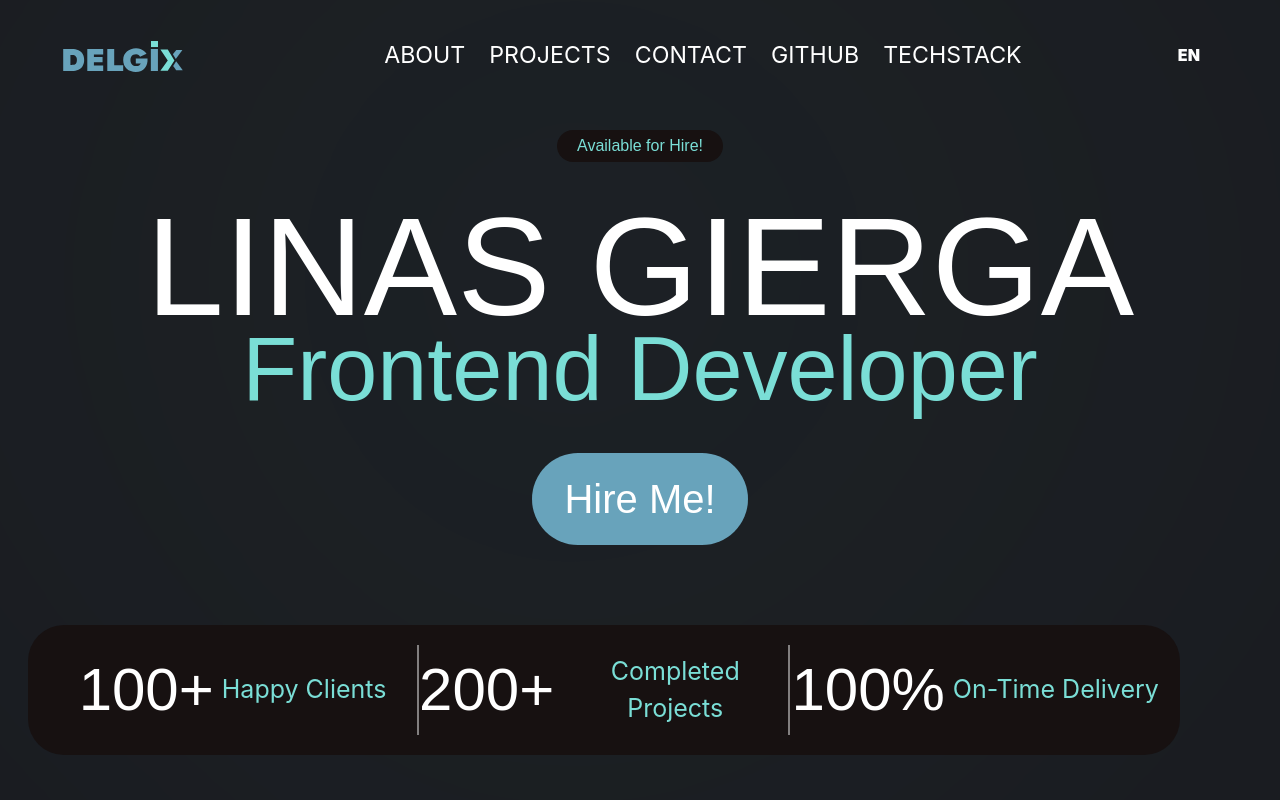
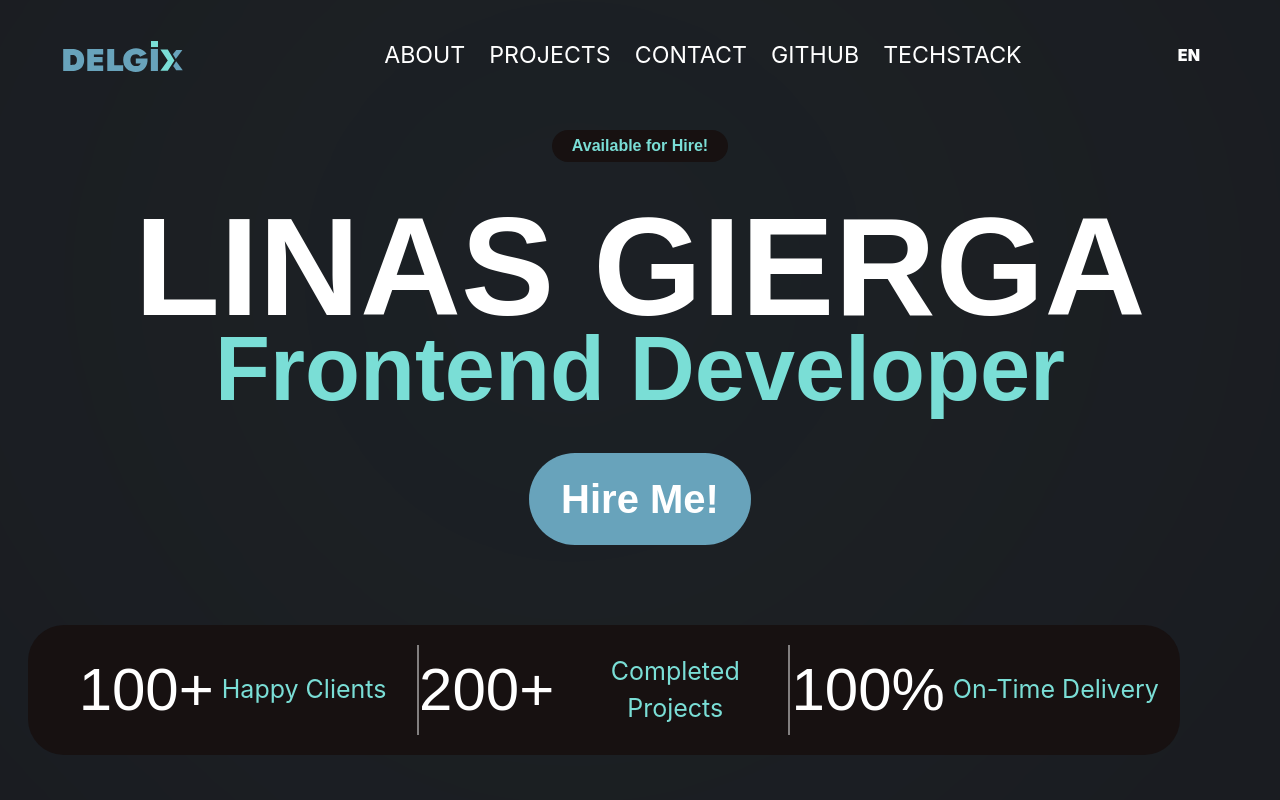
Before and after one commit to vLimax24/portfolio, a React (Vite) app: page / in a window 1280 px wide. Shown: the top 800 px of the page. Built offline with nearby package versions, Linux system fonts and the light colour scheme; a small style sheet from the web is missing.

Commit message:
font-weight

```diff
--- a/src/components/Hero.jsx
+++ b/src/components/Hero.jsx
@@ -27,16 +27,16 @@ const Hero = () => {
       </div>
 
       <div className='bg-divBG py-1 px-5 rounded-[16px] animate__animated animate__fadeInUp'>
-        <p className='typoRounded text-secondary '>Available for Hire!</p>
+        <p className='typoRounded text-secondary font-black'>Available for Hire!</p>
       </div>
 
-      <h1 className='text-primary text-[50px] md:text-[70px] lg:text-[140px] typoRounded mb-[-20px] md:mb-[-35px] lg:mb-[-70px] animate__animated animate__fadeInUp'>LINAS GIERGA</h1>
-      <h2 className='text-secondary text-[35px] md:text-[55px] lg:text-[90px] typoRounded animate__animated animate__fadeInUp'>Frontend Developer</h2>
+      <h1 className='text-primary text-[50px] md:text-[70px] lg:text-[140px] typoRounded mb-[-20px] md:mb-[-35px] lg:mb-[-70px] animate__animated animate__fadeInUp font-black'>LINAS GIERGA</h1>
+      <h2 className='text-secondary text-[35px] md:text-[55px] lg:text-[90px] typoRounded animate__animated animate__fadeInUp  font-black'>Frontend Developer</h2>
 
       {/* Fade-up "Hire Me" button */}
       <animated.button
         style={buttonAnimation}
-        className='hover:scale-125 mt-4 bg-[#68A3BB] text-primary py-2 md:px-8 md:py-4 md:text-[40px] typoRounded px-6 rounded-full md:scale-[1.1l] border-none focus:outline-none transition-all duration-500'
+        className='hover:scale-125 mt-4 bg-[#68A3BB] text-primary py-2 md:px-8 md:py-4 md:text-[40px] typoRounded  font-black px-6 rounded-full md:scale-[1.1l] border-none focus:outline-none transition-all duration-500'
       >
         <a href="#contact">
           Hire Me!
```
Also changed, not shown: 20 other files (tests, documents, lock files or other folders).
